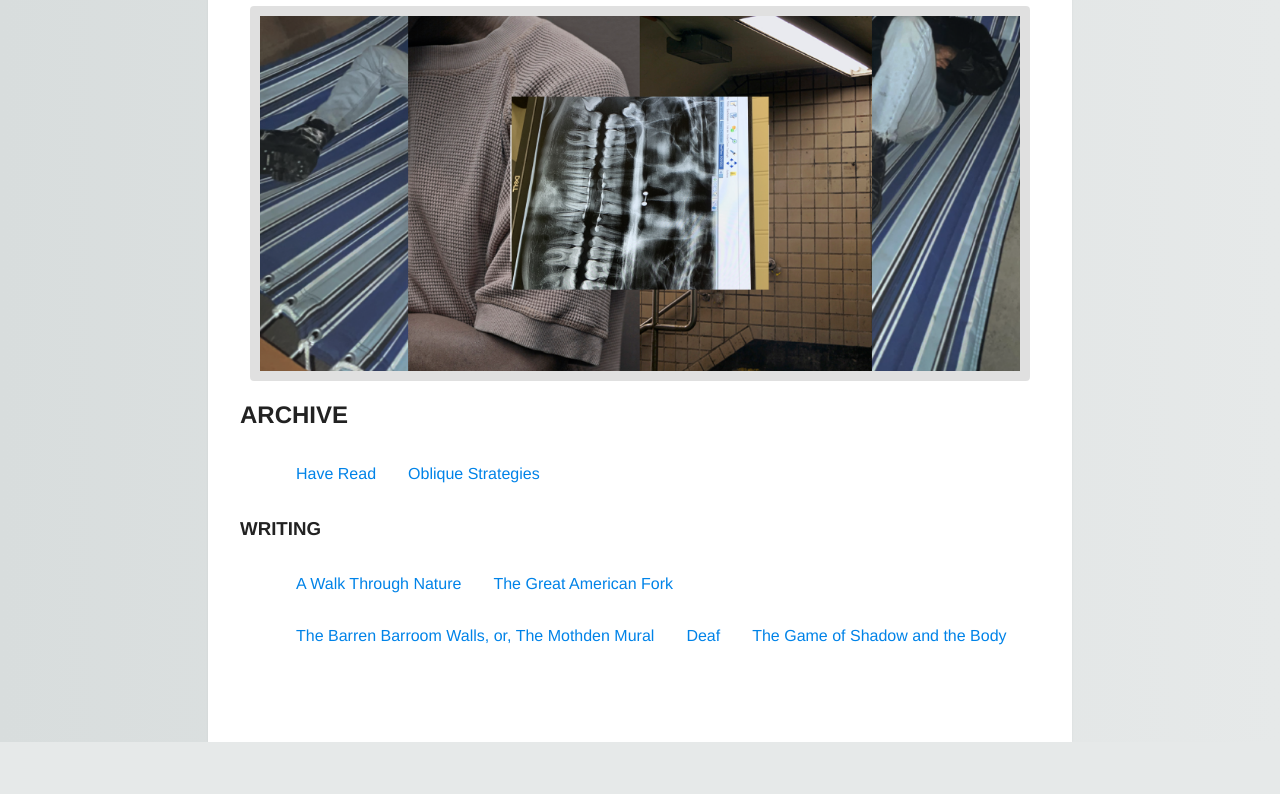
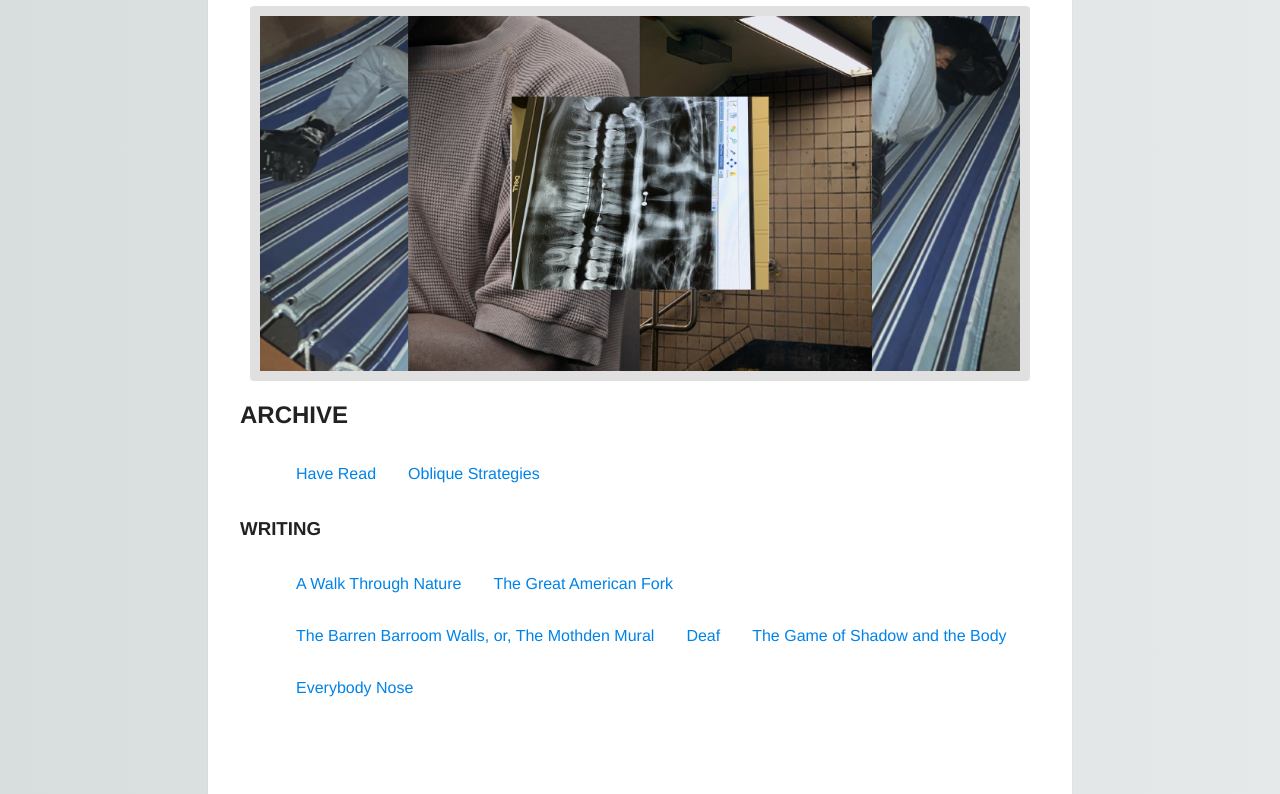
Before and after one commit to machineadrian/machineadrian.github.io, a plain HTML site: page archive.html in a window 1280 px wide. Shown: the part 110-904 px from the top of the page. Before the commit the page ends 852 px from the top, so only its background shows below. Drawn offline with Linux system fonts and the light colour scheme.

Commit message:
Update archive.html

```diff
--- a/archive.html
+++ b/archive.html
@@ -42,6 +42,7 @@
                 <li><a href="the_barren_barroom_walls.html">The Barren Barroom Walls, or, The Mothden Mural</a></li>
                 <li><a href="deaf.html">Deaf</a></li>
                 <li><a href="the_game_of_shadow_and_the_body">The Game of Shadow and the Body</a></li>
+                <li><a href="everybody_nose.html">Everybody Nose </a></li>
             </ul>
         </p>
 
```
